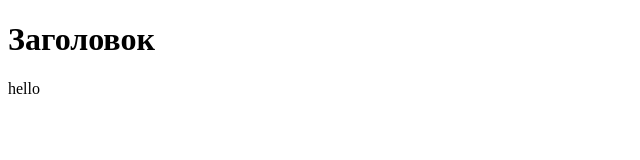
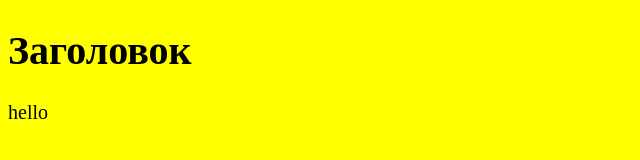
Before and after one commit to ivanrash/my-first-rep, a plain HTML site: page index.html in a window 1280 px wide. Shown: the whole page, without its empty margins (0-640 px from the left). Drawn offline with Linux system fonts and the light colour scheme.

Commit message:
добавили фон

```diff
--- a/index.html
+++ b/index.html
@@ -5,7 +5,7 @@
   <meta name="viewport" content="width=device-width, initial-scale=1.0">
   <meta http-equiv="X-UA-Compatible" content="ie=edge">
   <title>Document</title>
-  <link rel='stylesheets' href='style.css'>
+  <link rel="stylesheet" href="style.css">
 </head>
 <body>
   <h1>Заголовок</h1>
--- a/style.css
+++ b/style.css
@@ -0,0 +1,5 @@
+body{
+  background-size: 200px;
+  background-color: yellow;
+  font-size: 20px;
+}
```
